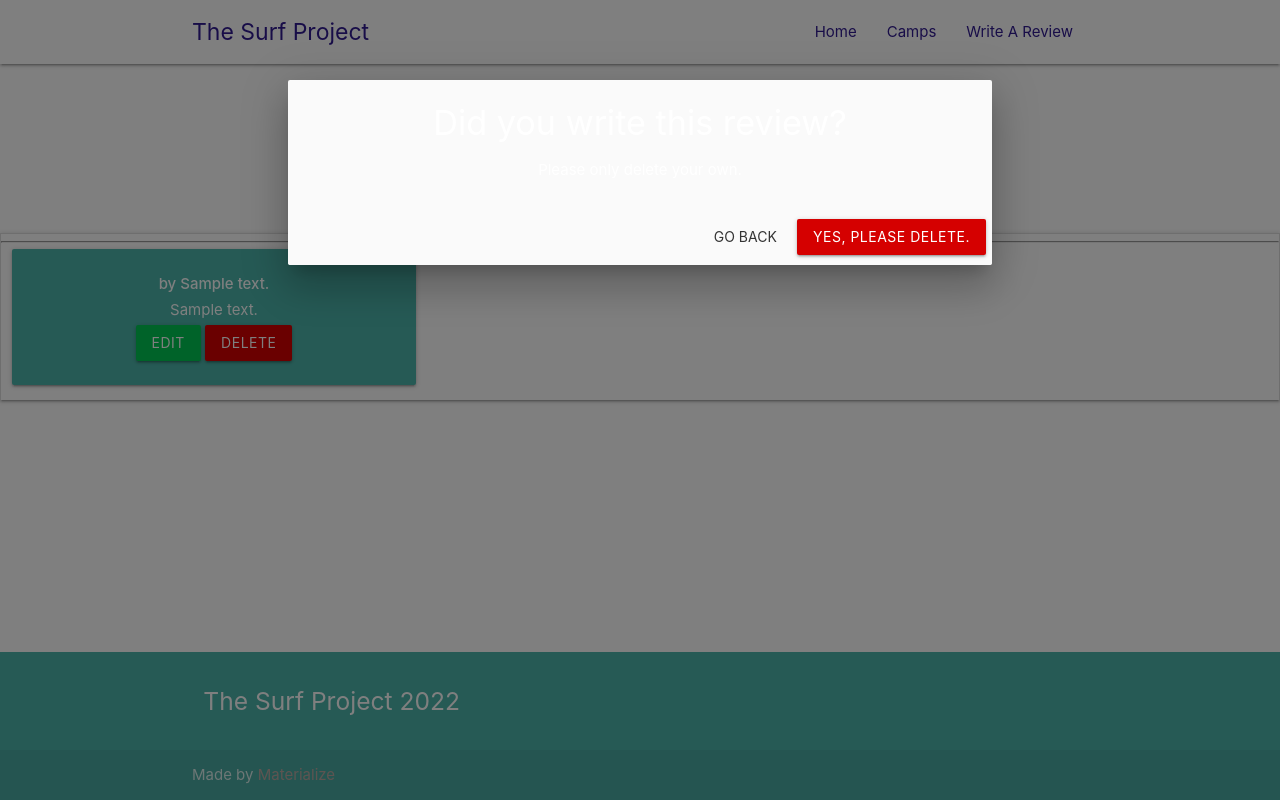
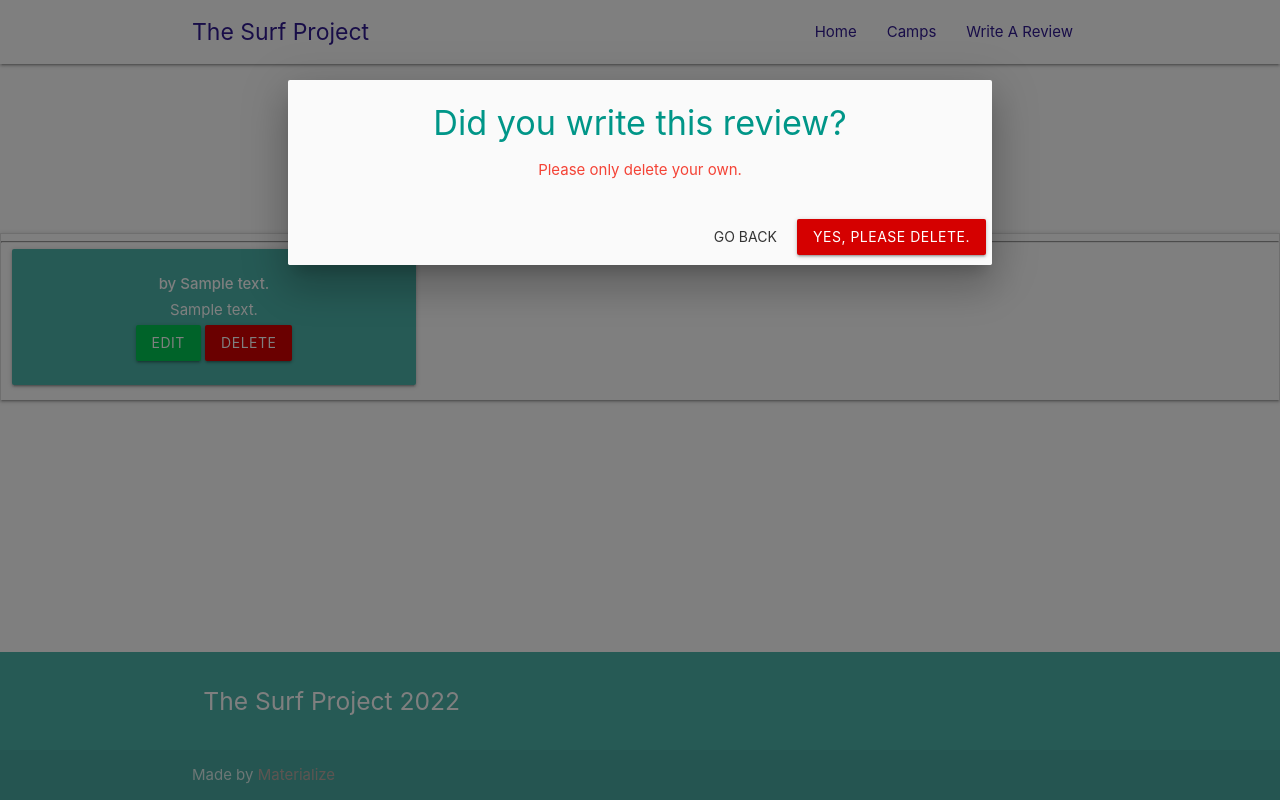
Before and after one commit to Code-Institute-Submissions/StienBoodts-ci-milestone-project3_SepResub, a Flask app: page /reviews/1 in a window 1280 px wide, after a click on "DELETE". Run offline with Flask 2, Linux system fonts and the light colour scheme; tables that the repository leaves empty hold one stand-in row (values such as "Sample post"); some libraries are stand-ins or nearby versions.

Commit message:
changed text colour of modal to make it legible

```diff
--- a/surfproject/templates/edit_review.html
+++ b/surfproject/templates/edit_review.html
@@ -37,7 +37,7 @@
             <div class="input-field col s12">
                 <i class="fas fa-align-left prefix light-blue-text text-darken-4"></i>
                 <textarea id="review_text" name="review_text" minlength="10" maxlength="500"
-                    type="text" class="materialize-textarea validate" required>{{- review.review_text -}}</textarea>
+                    type="text" class="materialize-textarea validate teal-text" required>{{- review.review_text -}}</textarea>
                 <label for="review_text">What you'd like to tell others about your stay:</label>
             </div>
         </div>
--- a/surfproject/templates/reviews.html
+++ b/surfproject/templates/reviews.html
@@ -27,9 +27,9 @@
 
                         <!-- Modal Structure -->
                         <div id="modal{{ review.id }}" class="modal">
-                            <div class="modal-content">
+                            <div class="modal-content teal-text">
                             <h4>Did you write this review?</h4>
-                            <p>Please only delete your own.</p>
+                            <p class="red-text">Please only delete your own.</p>
                             </div>
                             <div class="modal-footer">
                             <a href="#!" class="modal-close waves-effect waves-green btn-flat">Go Back</a>
```
